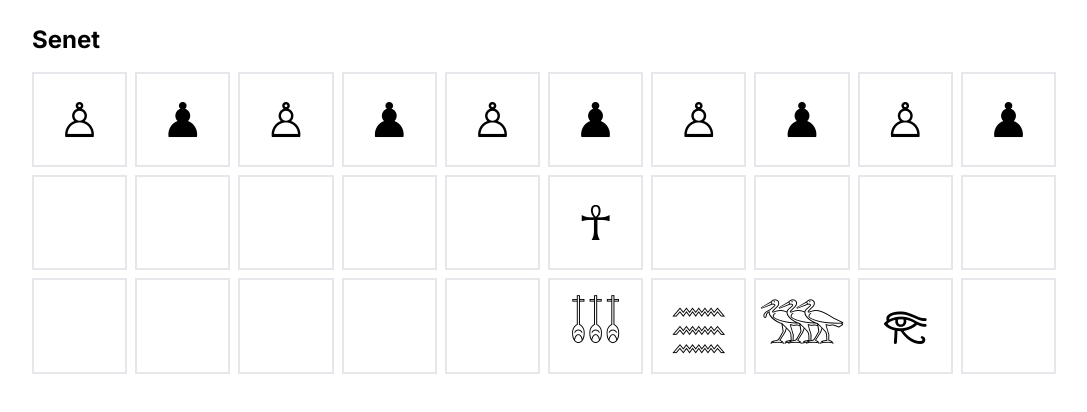
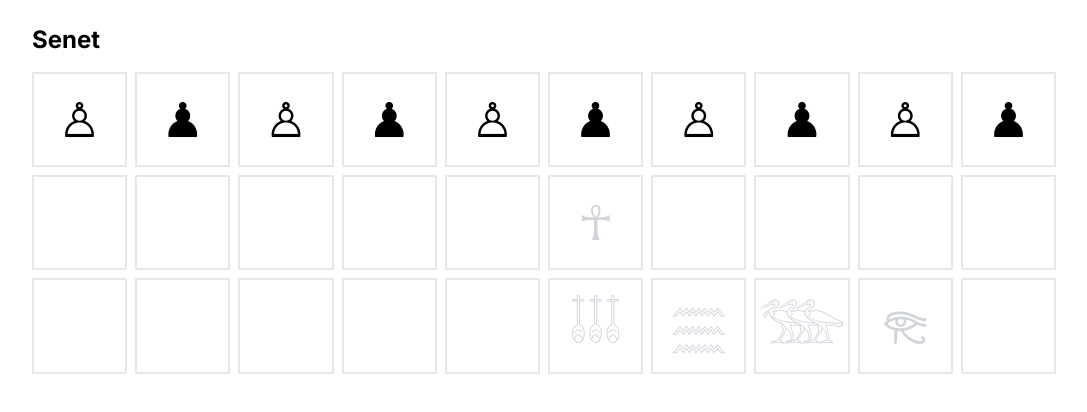
Before and after one commit to aqandrew/senet, a Next.js app: page / in a window 1280 px wide. Shown: the top 412 px of the page, without its empty margins (96-1183 px from the left). Built offline with nearby package versions, Linux system fonts and the light colour scheme.

Commit message:
feat: color special spaces grey

```diff
--- a/src/app/SenetGame.tsx
+++ b/src/app/SenetGame.tsx
@@ -52,12 +52,16 @@ interface SpaceProps {
 function Space({ item, index }: SpaceProps) {
 	return (
 		<div className="w-24 aspect-square grid place-items-center border-2 text-5xl cursor-pointer select-none">
+			<span className="text-gray-300 row-start-1 row-span-1 col-start-1 col-span-1">
 				{index === HOUSE_OF_REBIRTH ? '☥' : null}
 				{index === SAFE_HOUSE_1 ? '𓄤𓄤𓄤' : null}
 				{index === HOUSE_OF_WATER ? '𓈗' : null}
 				{index === SAFE_HOUSE_2 ? '𓅢' : null}
 				{index === SAFE_HOUSE_3 ? '𐦝' : null}
+			</span>
+			<span className="row-start-1 row-span-1 col-start-1 col-span-1">
 				{item}
+			</span>
 		</div>
 	);
 }
```
Lines whose indentation alone changed are shown as unchanged.
